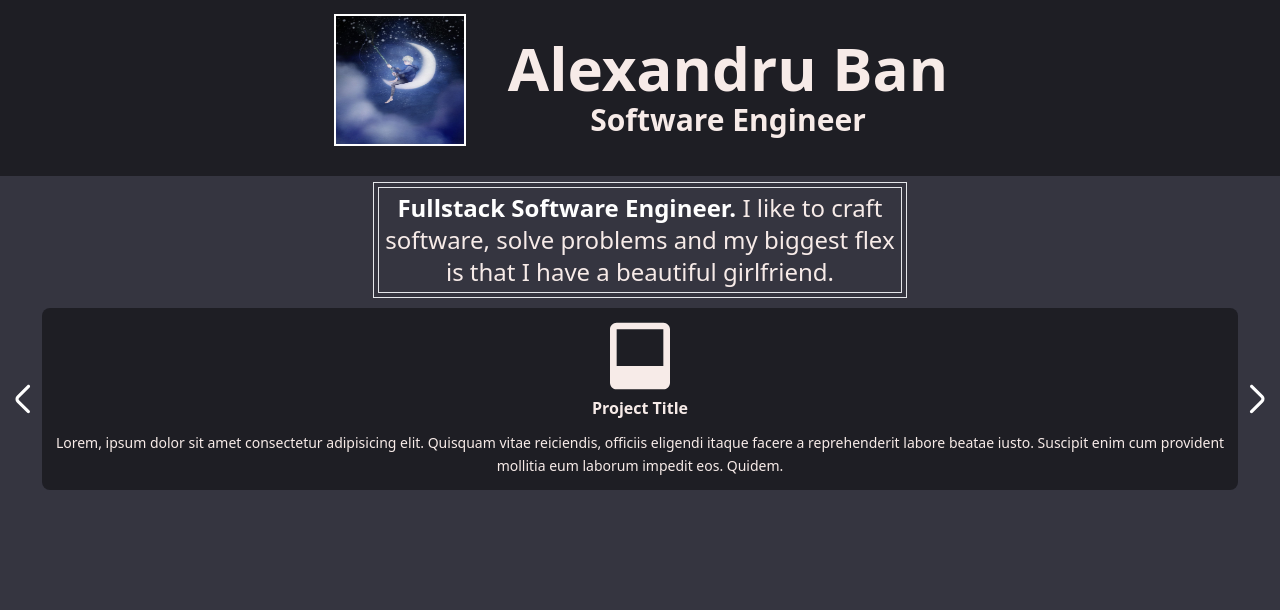
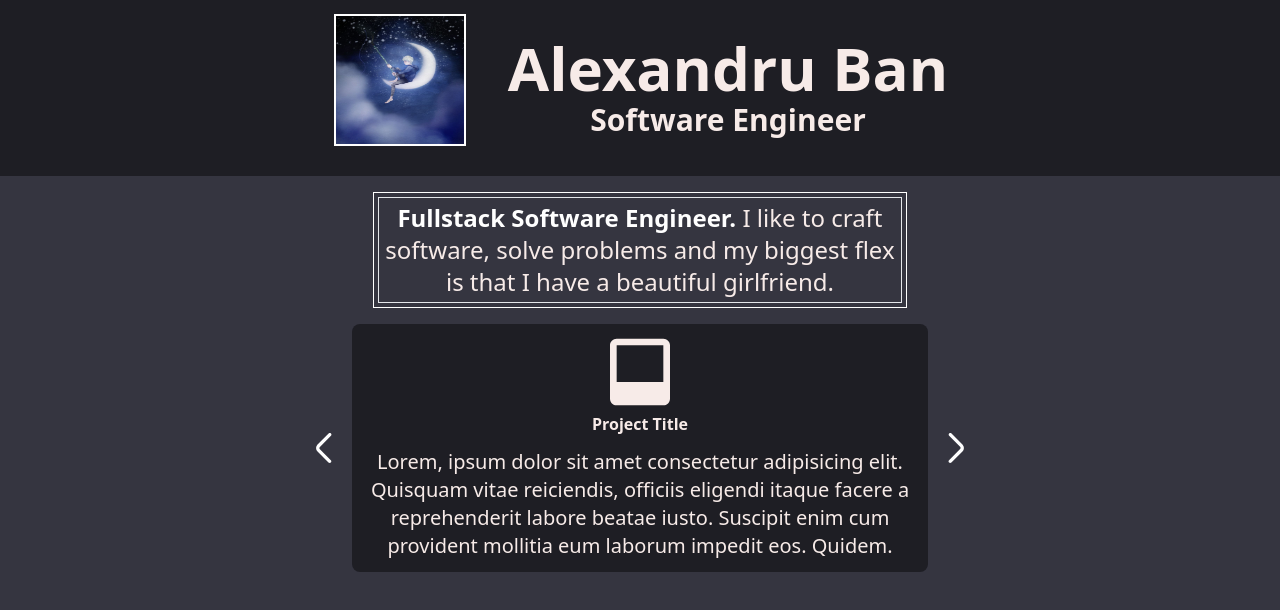
Before and after one commit to Alastair7/dev-portfolio, a React (Vite) app: page / in a window 1280 px wide. Shown: the top 610 px of the page. Built offline with nearby package versions, Linux system fonts and the light colour scheme.

Commit message:
PORTFOLIO: add responsiveness to project sections

```diff
--- a/src/App.tsx
+++ b/src/App.tsx
@@ -11,17 +11,17 @@ function App() {
         <Profile />
       </div>
 
-      <div className="flex justify-center items-center w-full h-32 2xl:h-48">
+      <div className="flex justify-center items-center my-4">
         <About />
       </div>
       <div className="flex justify-center items-center m-1">
-        <button className="size-10">
+        <button className="size-10 mr-2">
           <span>
             <img src={ArrowPrev}></img>
           </span>
         </button>
         <Project />
-        <button className="size-10">
+        <button className="size-10 ml-2">
           <span>
             <img src={ArrowNext}></img>
           </span>
--- a/src/components/About/About.tsx
+++ b/src/components/About/About.tsx
@@ -1,6 +1,6 @@
 const About = () => {
   return (
-    <div className="flex-row w-11/12 p-1 border border-whitemd:w-7/12 lg:w-6/12 xl:w-5/12 2xl:w-4/12 h-11/12">
+    <div className="flex-row w-11/12 h-11/12 p-1 border border-white md:w-7/12 lg:w-6/12 xl:w-5/12 2xl:w-4/12">
       <p className="p-1 border md:text-lg lg:text-xl xl:text-2xl 2xl:text-4xl text-center leading-snug text-seashell">
         <span className="text-white font-semibold">
           Fullstack Software Engineer.
--- a/src/components/Projects/Project.tsx
+++ b/src/components/Projects/Project.tsx
@@ -1,12 +1,12 @@
 import PolaroidImage from "../../assets/polaroid.svg";
 const Project = () => {
   return (
-    <div className="flex flex-col justify-center items-center w-full p-2 bg-raising_black rounded-lg">
+    <div className="flex flex-col justify-center items-center w-2/3 md:max-w-md lg:max-w-lg xl:max-w-xl p-2 bg-raising_black rounded-lg">
       <div className="flex flex-row items-center">
         <img className="size-20" src={PolaroidImage} alt="project image" />
       </div>
       <h2 className="text-seashell font-bold">Project Title</h2>
-      <p className="leading-relaxed mt-2 p-1 w-full text-sm text-seashell text-center">
+      <p className="leading-relaxed mt-2 p-1 w-full text-sm md:text-base lg:text-lg xl:text-xl text-seashell text-center">
         Lorem, ipsum dolor sit amet consectetur adipisicing elit. Quisquam vitae
         reiciendis, officiis eligendi itaque facere a reprehenderit labore
         beatae iusto. Suscipit enim cum provident mollitia eum laborum impedit
```
